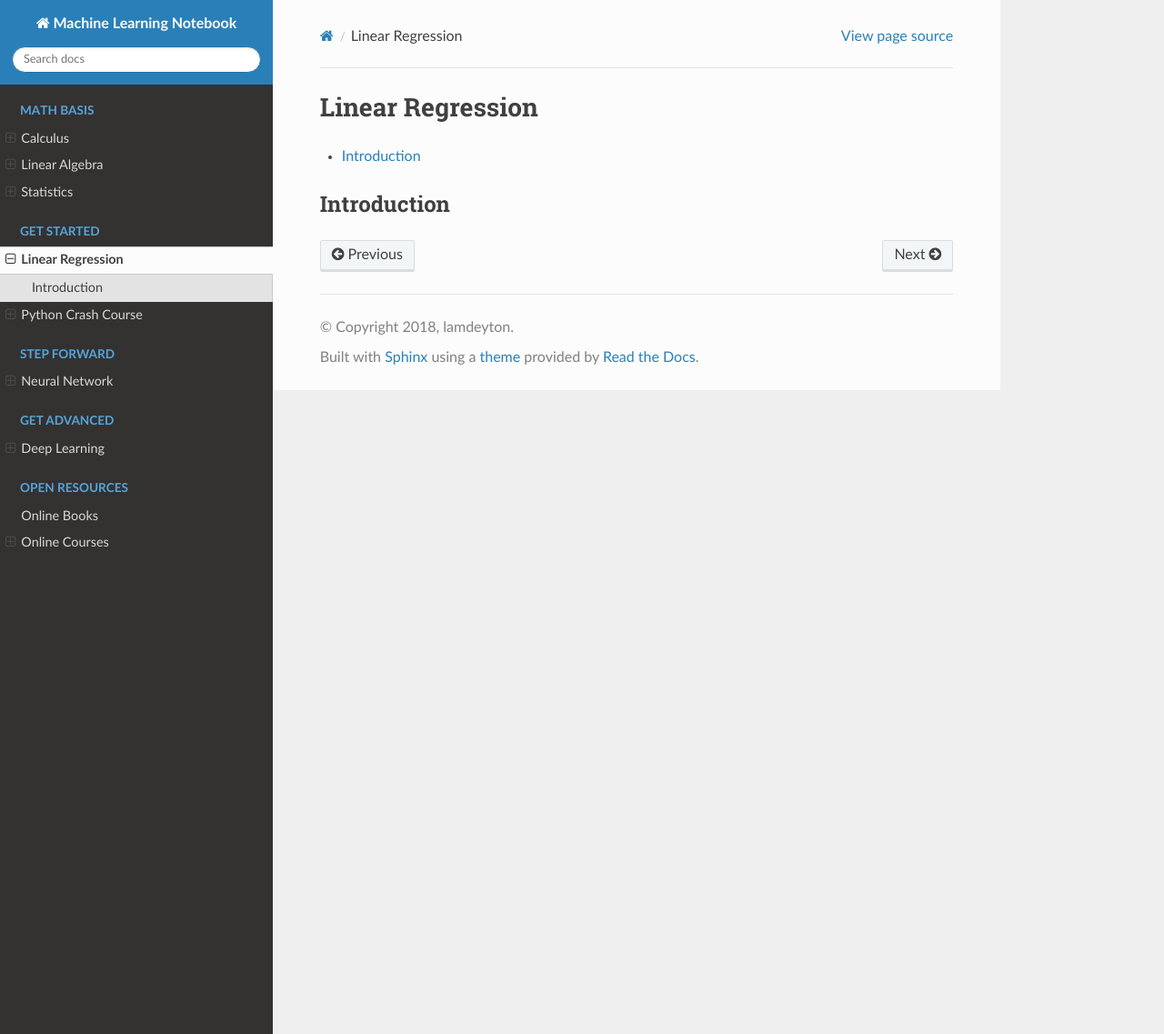
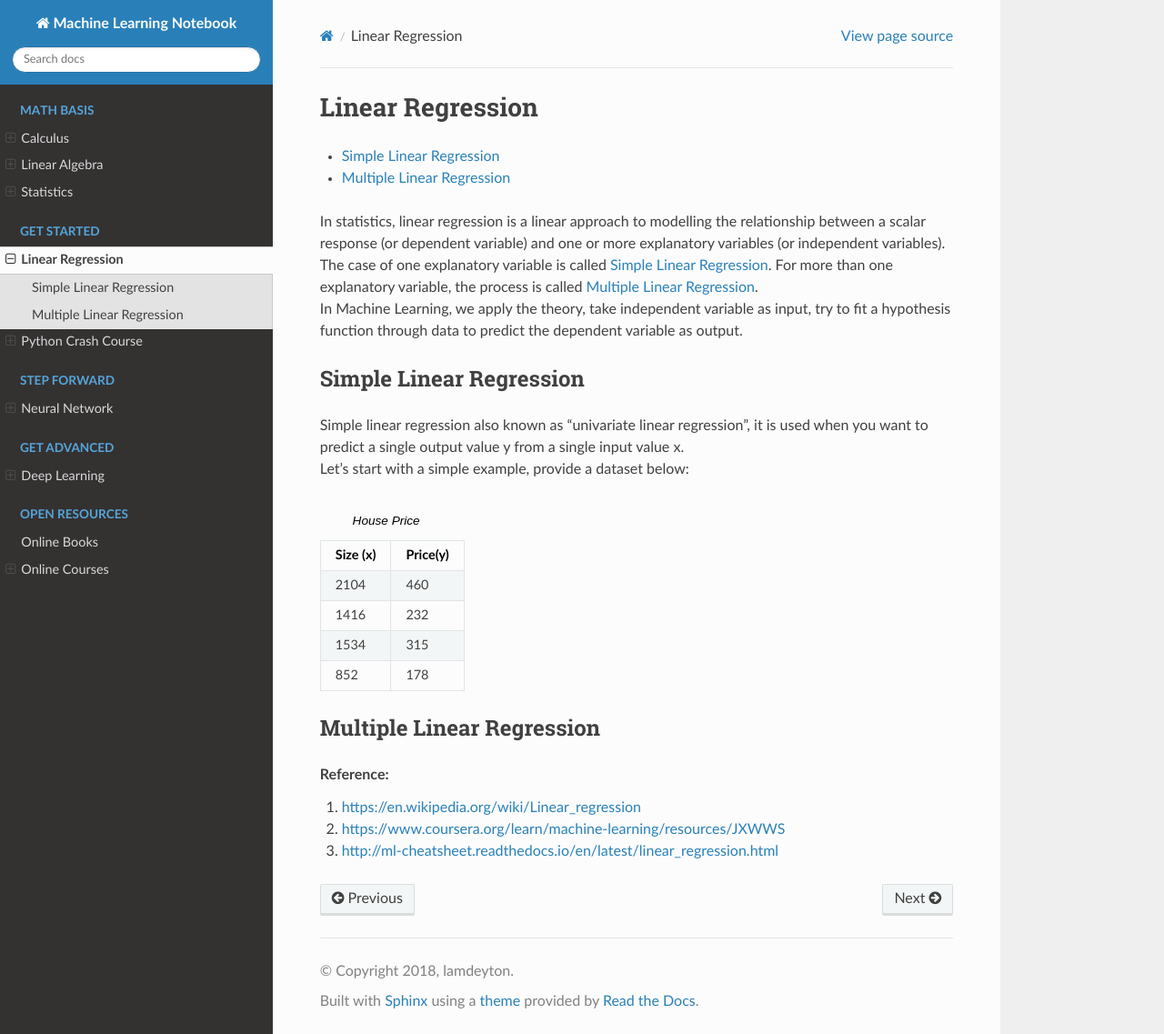
Before and after one commit to bradbann/notebook-machine_learning, a Sphinx documentation site: the page built from docs/source/get_started/linear_regression.rst, in a window 1280 px wide and 1137 px high. Shown: the whole window at 91% size. Built offline with Sphinx 7.4.7 and the Read the Docs theme 2.0.0, drawn with Linux system fonts in a browser that asks for light colours.

Commit message:
add linear regression basis

```diff
--- a/docs/source/get_started/linear_regression.rst
+++ b/docs/source/get_started/linear_regression.rst
@@ -6,5 +6,33 @@ Linear Regression
 
 .. contents:: :local:
 
-Introduction
-============
+| In statistics, linear regression is a linear approach to modelling the relationship between a scalar response (or dependent variable) and one or more explanatory variables (or independent variables).
+| The case of one explanatory variable is called :ref:`simple_linear_regression`. For more than one explanatory variable, the process is called :ref:`multiple_linear_regression`.
+| In Machine Learning, we apply the theory, take independent variable as input, try to fit a hypothesis function through data to predict the dependent variable as output.
+
+.. _simple_linear_regression:
+
+Simple Linear Regression
+------------------------
+
+| Simple linear regression also known as "univariate linear regression", it is used when you want to predict a single output value y from a single input value x.
+| Let's start with a simple example, provide a dataset below:
+
+.. csv-table:: House Price
+   :header: Size (x),Price(y)
+
+   2104,460
+   1416,232
+   1534,315
+   852,178
+
+.. _multiple_linear_regression:
+
+Multiple Linear Regression
+--------------------------
+
+.. rubric:: Reference:
+
+#. https://en.wikipedia.org/wiki/Linear_regression
+#. https://www.coursera.org/learn/machine-learning/resources/JXWWS
+#. http://ml-cheatsheet.readthedocs.io/en/latest/linear_regression.html
--- a/docs/source/math_basis/linear_algebra.rst
+++ b/docs/source/math_basis/linear_algebra.rst
@@ -158,7 +158,7 @@ Diagonal & Identity Matrix
 
 | The main diagonal of a square matrix are the elements with same index in rows and columns,can be denoted by :math:`a_{ii}`.
 
-| the diagonal matrix :math:`D_n` of size n is a square matrix that all entries outside the main diagonal are zero.
+| The diagonal matrix :math:`D_n` of size n is a square matrix that all entries outside the main diagonal are zero.
 | For example with n = 3
 
 .. math::
```
Also changed, not shown: docs/source/index.rst (+15 -0 lines).
